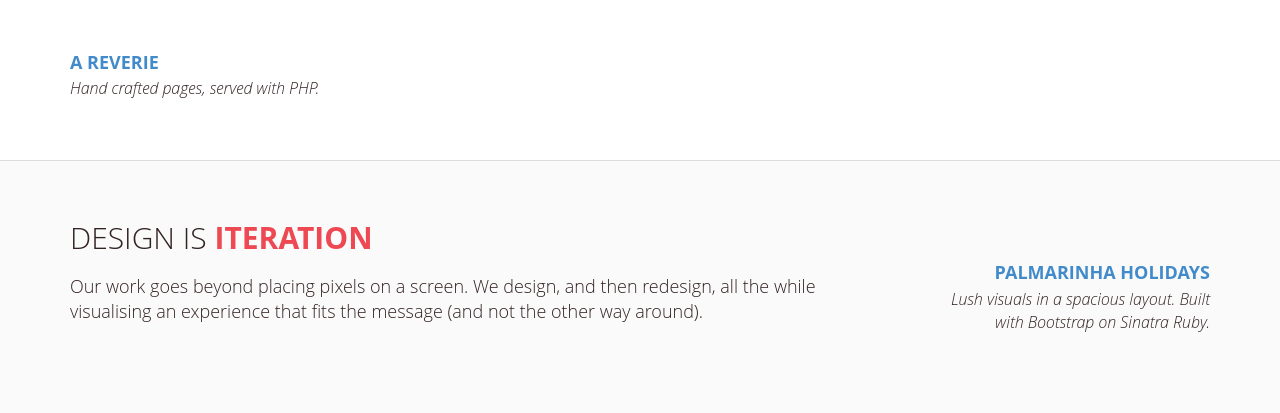
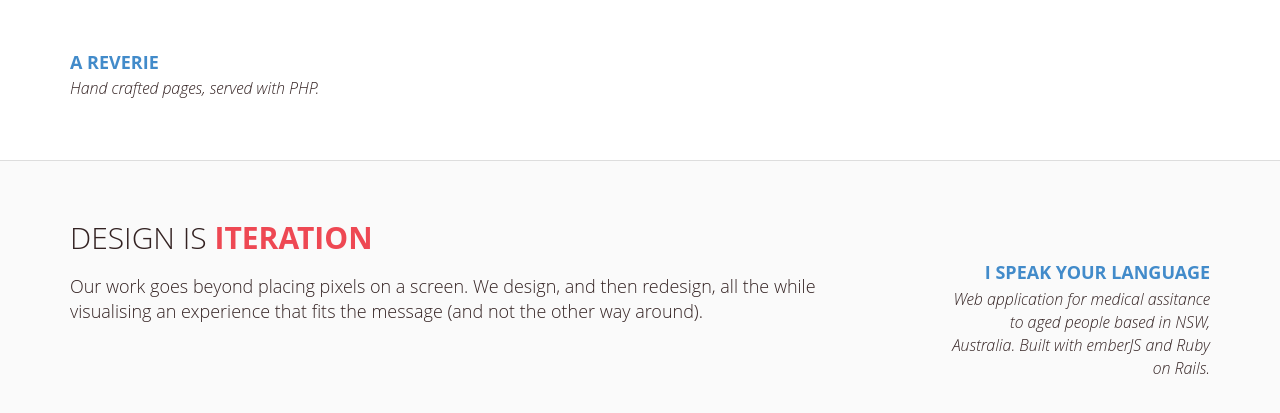
Before and after one commit to HashCookies/hashcookies.github.io, a Jekyll site: the page built from portfolio.html, in a window 1280 px wide and 900 px high, scrolled down 3679 px. Shown: the top 413 px of the window. Built offline with Jekyll 4.4.1, drawn with Linux system fonts in a browser that asks for light colours; nearby versions of some CDN libraries; comment, search, counter and statistics services are not loaded; a style sheet for code colours, icons or effects is not loaded.

Commit message:
Adding new project

```diff
--- a/_includes/work.html
+++ b/_includes/work.html
@@ -156,8 +156,8 @@
 			 	<p class="lead">Our work goes beyond placing pixels on a screen. We design, and then redesign, all the while visualising an experience that fits the message (and not the other way around).</p>
 			</div>
 			<div class="col-md-3 project-info text-right pull-right">
-				<h6 class="project-title"><a href="http://www.palmarinha-holidays.com" target="_blank">Palmarinha Holidays</a></h6>
-				<p class="project-desc">Lush visuals in a spacious layout. Built with Bootstrap on Sinatra Ruby.</p>
+				<h6 class="project-title"><a href="http://www.palmarinha-holidays.com" target="_blank">I Speak Your Language</a></h6>
+				<p class="project-desc">Web application for medical assitance to aged people based in NSW, Australia. Built with emberJS and Ruby on Rails.</p>
 			</div>
 		</div>
 		<div class="row">
@@ -171,8 +171,8 @@
 						   <circle class="short-path" cx="40" cy="23" r="6"></circle>
 						   <circle class="short-path" cx="60" cy="23" r="6"></circle>
 						   <rect class="long-path address-bar" x="77" y="13" width="1038" height="20" rx="3"></rect>
-						   <text x="86" y="26" class="address-path short-path">Palmarinha Holidays</text>
-						   <img src="/assets/images/scr-palmarinha.jpg" alt="Screenshot of Palmarinha Holidays" id="scr-palmarinha" class="screenshot" />
+						   <text x="86" y="26" class="address-path short-path">I Speak Your Language</text>
+						   <img src="/assets/images/scr-isyl.jpg" alt="Screenshot of Palmarinha Holidays" id="scr-palmarinha" class="screenshot" />
 						</g>
 					</svg>
 				</div>
```
Also changed, not shown: assets/images/scr-isyl.jpg (added).
